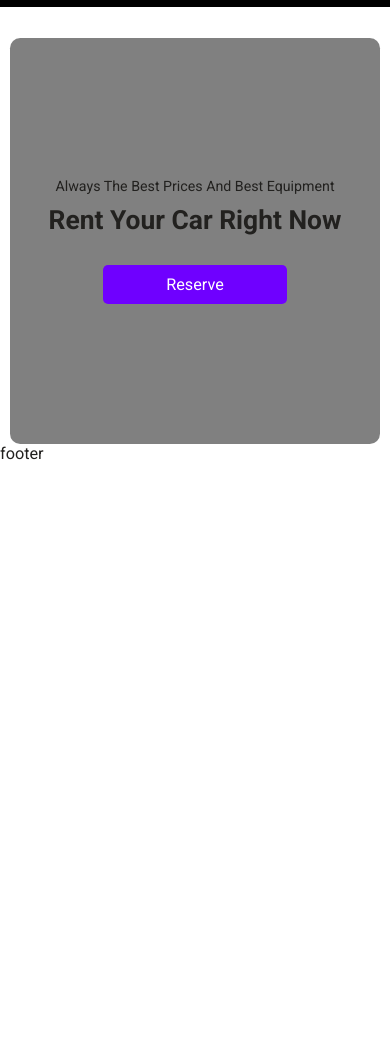
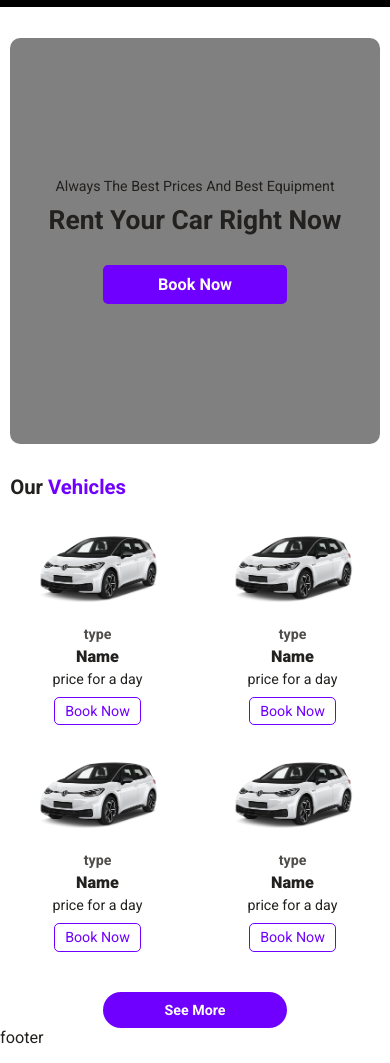
Before and after one commit to hirotachi/brief3, a website: page dist/index.html in a window 390 px wide. Shown: the part 37-1100 px from the top of the page. Before the commit the page ends 844 px from the top, so only its background shows below. Drawn offline with Linux system fonts and the light colour scheme.

Commit message:
add responsive list of cars section to home page

```diff
--- a/src/styles/layout/home.scss
+++ b/src/styles/layout/home.scss
@@ -49,10 +49,16 @@
     padding: 1rem;
     background-color: $primary-color;
     border-radius: 0.5rem;
+    cursor: pointer;
     color: white;
+    font-weight: bold;
     width: 50%;
     text-align: center;
     margin-top: 2rem;
+    transition: all 0.2s ease;
+    &:hover {
+      background-color: darken($primary-color, 10%);
+    }
     @include tablet {
       width: 30%;
       font-size: 1.4rem;
@@ -63,3 +69,118 @@
     }
   }
 }
+
+.cars {
+  margin-top: 3rem;
+  display: flex;
+  flex-direction: column;
+  gap: 2rem;
+
+  &__title {
+    font-size: 2rem;
+    font-weight: bold;
+
+    span {
+      color: $primary-color;
+    }
+  }
+
+  &__more {
+    padding: 1rem;
+    border-radius: 5rem;
+    background-color: $primary-color;
+    color: white;
+    font-weight: bold;
+    width: 50%;
+    text-align: center;
+    text-transform: capitalize;
+    align-self: center;
+    margin-top: 2rem;
+    font-size: 1.4rem;
+    transition: all 0.2s ease;
+    cursor: pointer;
+    &:hover {
+      background-color: darken($primary-color, 10%);
+    }
+
+    @include tablet {
+      width: 30%;
+    }
+    @include desktop {
+      width: 20%;
+    }
+  }
+
+  &__list {
+    display: grid;
+    text-align: center;
+    grid-template-columns: repeat(2, 1fr);
+    gap: 2rem;
+    @include tablet {
+      grid-template-columns: repeat(3, 1fr);
+    }
+    @include desktop {
+      grid-template-columns: repeat(4, 1fr);
+    }
+
+    .car {
+      font-size: 1.4rem;
+      display: flex;
+      flex-direction: column;
+      gap: 0.5rem;
+      align-items: center;
+
+      .preview {
+        width: 16rem;
+        height: 10rem;
+        @include tablet {
+          width: 18rem;
+          height: 12rem;
+        }
+        @include desktop {
+          width: 22rem;
+          height: 15rem;
+        }
+
+        img {
+          @include size(100%);
+          object-fit: contain;
+        }
+      }
+
+      .type {
+        opacity: 0.8;
+        font-weight: bold;
+      }
+
+      .name {
+        font-weight: 900;
+        text-transform: capitalize;
+        font-size: 1.6rem;
+      }
+
+      .price {
+      }
+
+      .fetch {
+        padding: 0.5rem 1rem;
+        border: 1px solid $primary-color;
+        color: $primary-color;
+        transition: all 0.2s ease;
+        border-radius: 0.5rem;
+        width: fit-content;
+        margin-top: 0.5rem;
+        cursor: pointer;
+        text-transform: capitalize;
+        @include desktop {
+          margin-top: 1rem;
+        }
+
+        &:hover {
+          color: white;
+          background-color: $primary-color;
+        }
+      }
+    }
+  }
+}
--- a/src/styles/shared/_navigation.scss
+++ b/src/styles/shared/_navigation.scss
@@ -77,7 +77,7 @@
     color: white;
     transition: all 0.2s ease;
     &:hover {
-      background-color: lighten($primary-color, 10%);
+      background-color: darken($primary-color, 10%);
     }
     @include tablet {
       display: inline-block;
```
Also changed, not shown: dist/assets/cars/id3.png (added), dist/index.html, dist/styles/layout/home.css, dist/styles/styles.css.
